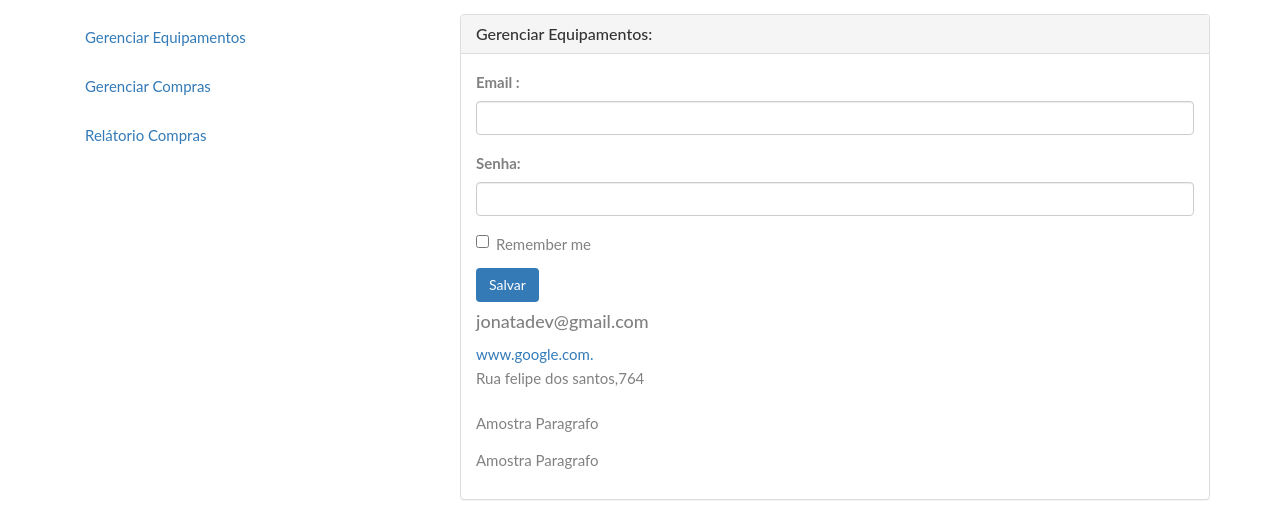
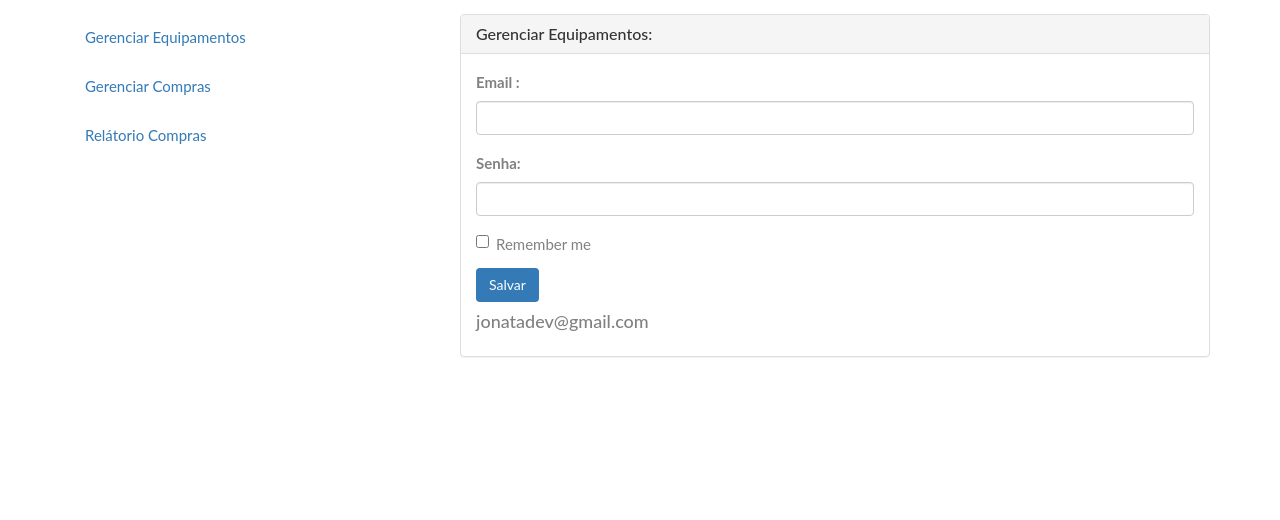
Before and after one commit to jonatadev/SistemaAcademia, a plain HTML site: page public_html/jonatas_vendasMensal.html in a window 1280 px wide. Shown: the part 440-960 px from the top of the page. After the commit the page ends 817 px from the top, so only its background shows below. Drawn offline with Linux system fonts and the light colour scheme.

Commit message:
Commit atualização vendas.

```diff
--- a/public_html/jonatas_vendasMensal.html
+++ b/public_html/jonatas_vendasMensal.html
@@ -58,10 +58,7 @@
                 <button type="submit" class="btn bg-primary">Salvar</button>
               </form>
               <h4>jonatadev@gmail.com</h4>
-              <a>www.google.com.</a>
-              <address>Rua felipe dos santos,764</address>
-              <p>Amostra Paragrafo</p>
-              <p>Amostra Paragrafo</p>
+
             </div>
           </div>
         </div>
```
